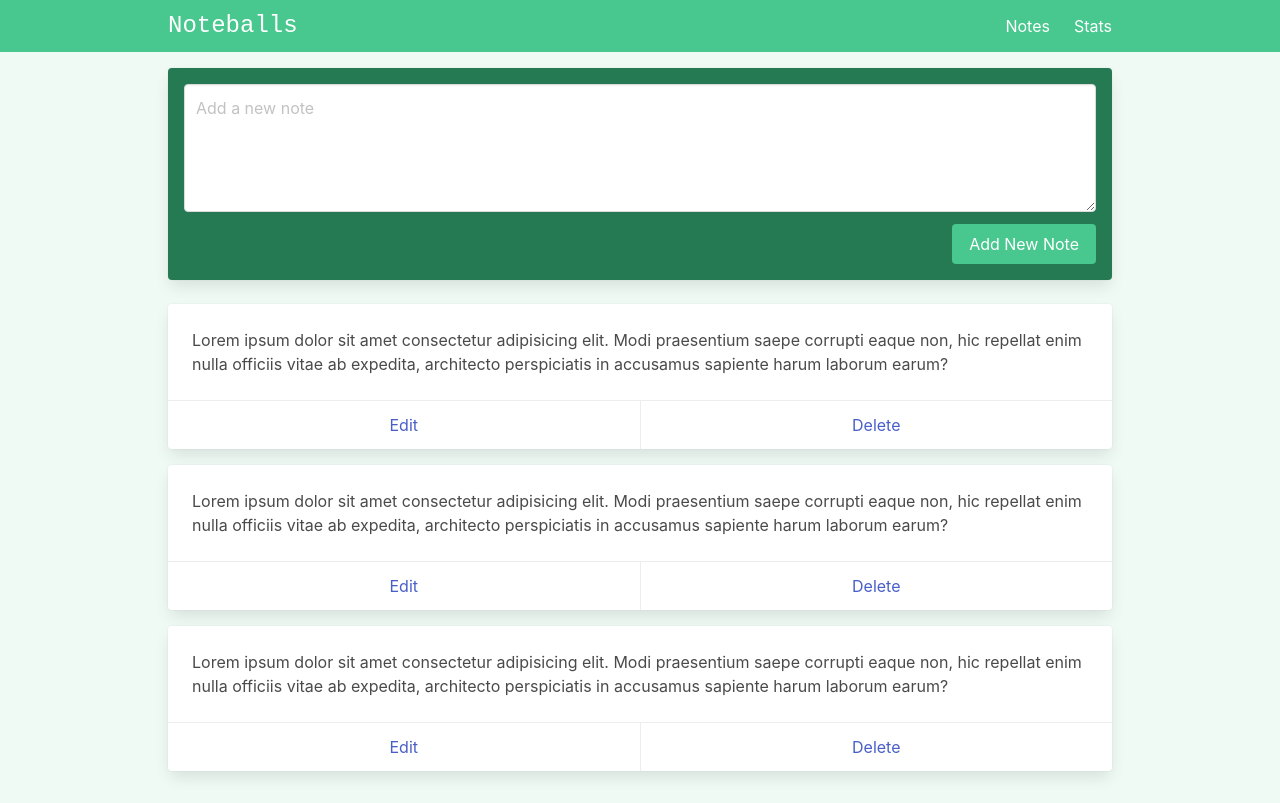
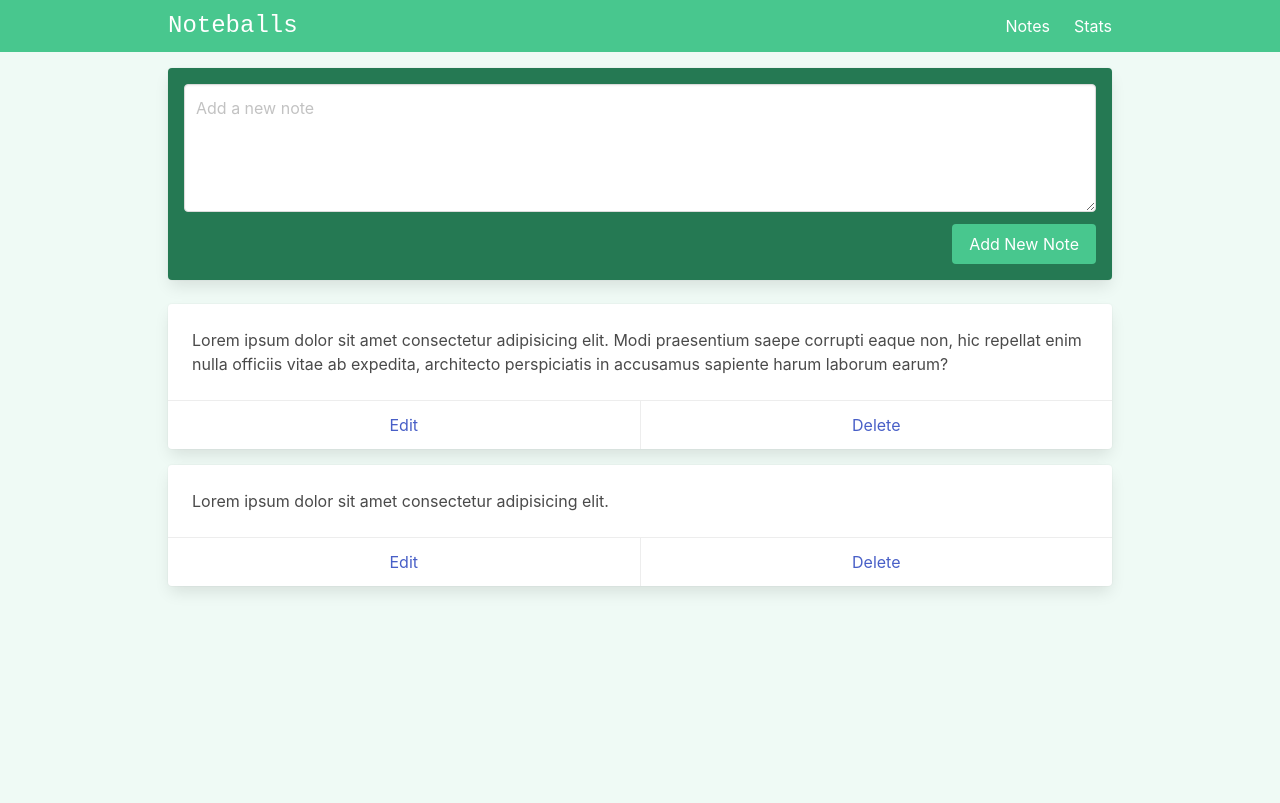
Before and after one commit to PangoRules/Vue-Composition-Api-Course, a Vue app in the folder vue-composition-api-noteballs/: page /#/ in a window 1280 px wide. Built offline with nearby package versions, Linux system fonts and the light colour scheme.

Commit message:
Notes array ref

```diff
--- a/vue-composition-api-noteballs/src/views/ViewNotes.vue
+++ b/vue-composition-api-noteballs/src/views/ViewNotes.vue
@@ -22,11 +22,12 @@
 
 		<div
 			class="card mb-4"
-			v-for="i in 3"
+			v-for="note in notes"
+			:key="note.id"
 			>
 			<div class="card-content">
 				<div class="content">
-					Lorem ipsum dolor sit amet consectetur adipisicing elit. Modi praesentium saepe corrupti eaque non, hic repellat enim nulla officiis vitae ab expedita, architecto perspiciatis in accusamus sapiente harum laborum earum?
+					{{ note.content }}
 				</div>
 			</div>
 			<footer class="card-footer">
@@ -36,3 +37,25 @@
 		</div>
 	</div>
 </template>
+
+<script setup>
+/**
+ * Imports
+ */
+	import { ref } from 'vue';
+
+/**
+ * Notes
+ */
+	const notes = ref([
+		{
+			id: 1,
+			content: 'Lorem ipsum dolor sit amet consectetur adipisicing elit. Modi praesentium saepe corrupti eaque non, hic repellat enim nulla officiis vitae ab expedita, architecto perspiciatis in accusamus sapiente harum laborum earum?'
+		},
+		{
+			id: 2,
+			content: 'Lorem ipsum dolor sit amet consectetur adipisicing elit.'
+		}
+	]);
+
+</script>
```
